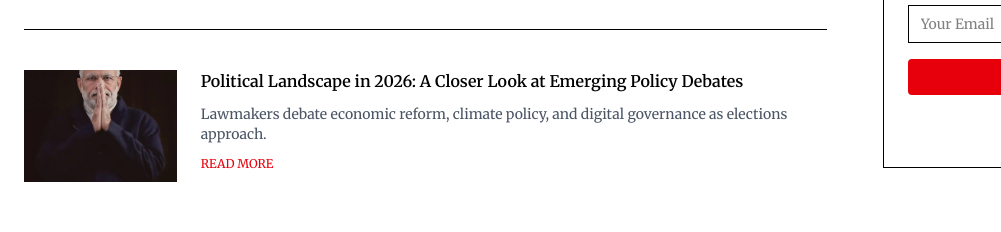
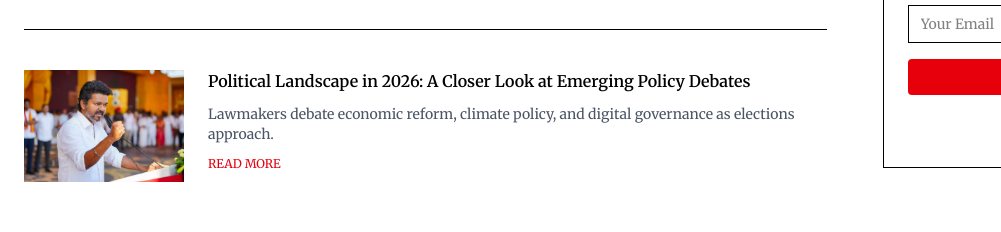
Before and after one commit to gitweb2025-dot/NEWS, a website: page home/index.html in a window 1280 px wide. Shown: the part 5225-5457 px from the top of the page, 0-1001 px from the left. Drawn offline with nearby package versions, Linux system fonts and the light colour scheme; a script that the page names is missing; a web font is replaced by a local one.

Commit message:
Update article image source from 'modi.webp' to 'tamil2.webp'

```diff
--- a/home/index.html
+++ b/home/index.html
@@ -1287,7 +1287,7 @@
 
             <article class="latest-article flex flex-col md:flex-row gap-6">
               <img
-                src="./src/assets/modi.webp"
+                src="./src/assets/tamil2.webp"
                 alt="news"
                 class="w-full md:w-40 h-72 md:h-28 object-cover object-top md:object-center"
               />
```
